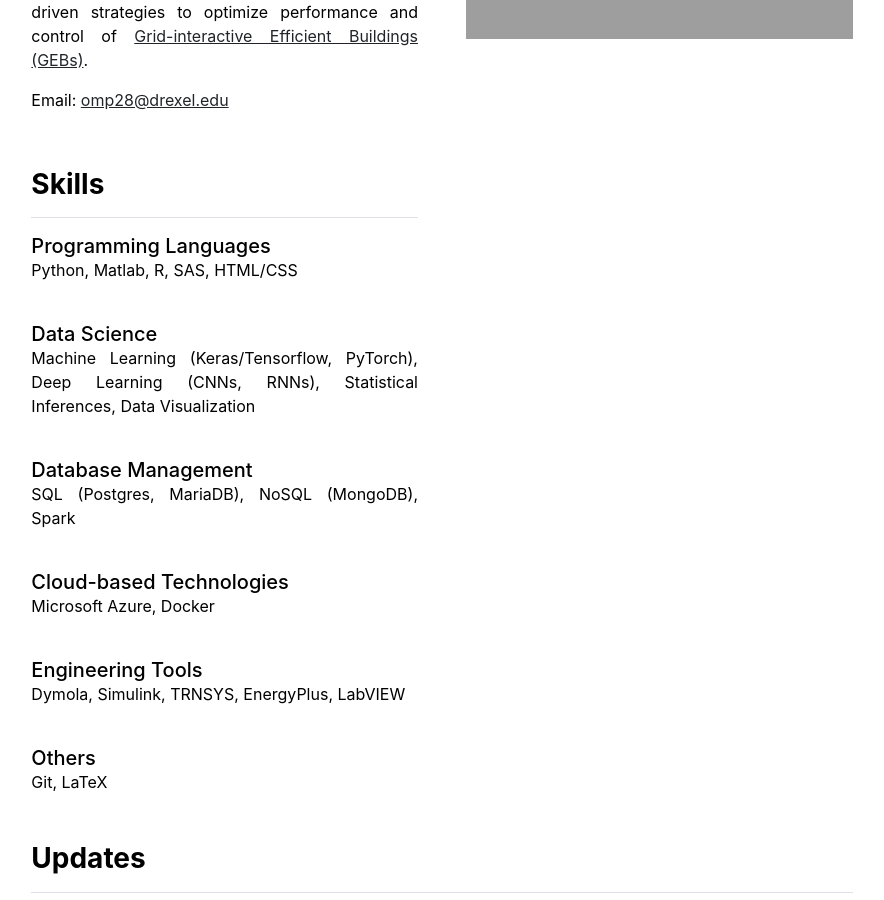
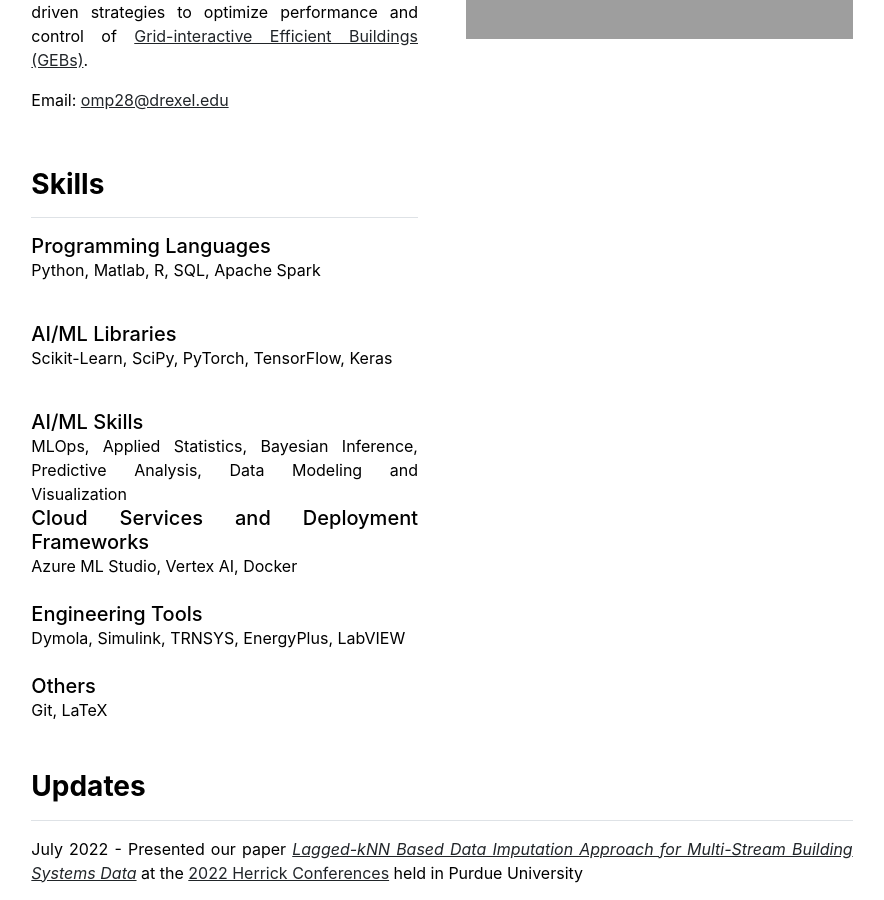
Before and after one commit to pradhanojas/pradhanojas.github.io, a Jekyll site: the page built from index.md, in a window 1280 px wide and 900 px high, scrolled down 430 px. Shown: the whole window, without its empty margins (198-1082 px from the left). Built offline with Jekyll 4.4.1, drawn with Linux system fonts in a browser that asks for light colours.

Commit message:
Update index.md

```diff
--- a/index.md
+++ b/index.md
@@ -9,26 +9,33 @@ My research interests include application of machine learning, big data tools an
 
 Email: <a href="mailto:omp28@drexel.edu">omp28@drexel.edu</a>
 
+
+<!-- Programming Languages: Python, Matlab, R, SQL, Apache Spark
+AI/ML Libraries: Scikit-Learn, SciPy, PyTorch, TensorFlow, Keras
+AI/ML Skills: MLOps, Applied Statistics, Bayesian Inference, Predictive Analysis, Data Modeling
+Cloud Services and Deployment Frameworks: Azure ML Studio, Vertex AI, Docker
+Engineering Tools: Dymola, Simulink, TRNSYS, EnergyPlus, LabVIEW
+Others: Git, LaTeX -->
+
 <br>
 <h3 class="fw-bold border-bottom pb-3 mb-3">Skills</h3>
 <h5 class="mb-0">Programming Languages</h5>
 <div>
-    Python, Matlab, R, SAS, HTML/CSS
+    Python, Matlab, R, SQL, Apache Spark
 </div>
 <br>
-<h5 class="mb-0">Data Science</h5>
+<h5 class="mb-0">AI/ML Libraries</h5>
 <div>
-    Machine Learning (Keras/Tensorflow, PyTorch), Deep Learning (CNNs, RNNs), Statistical Inferences, Data Visualization
+    Scikit-Learn, SciPy, PyTorch, TensorFlow, Keras
 </div>
 <br>
-<h5 class="mb-0">Database Management</h5>
+<h5 class="mb-0">AI/ML Skills</h5>
 <div>
-    SQL (Postgres, MariaDB), NoSQL (MongoDB), Spark
-</div>
+    MLOps, Applied Statistics, Bayesian Inference, Predictive Analysis, Data Modeling and Visualization
 <br>
-<h5 class="mb-0">Cloud-based Technologies</h5>
+<h5 class="mb-0">Cloud Services and Deployment Frameworks</h5>
 <div>
-    Microsoft Azure, Docker
+    Azure ML Studio, Vertex AI, Docker
 </div>
 <br>
 <h5 class="mb-0">Engineering Tools</h5>
```
